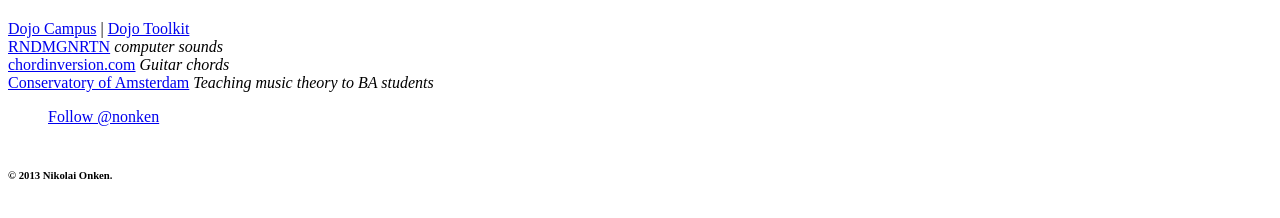
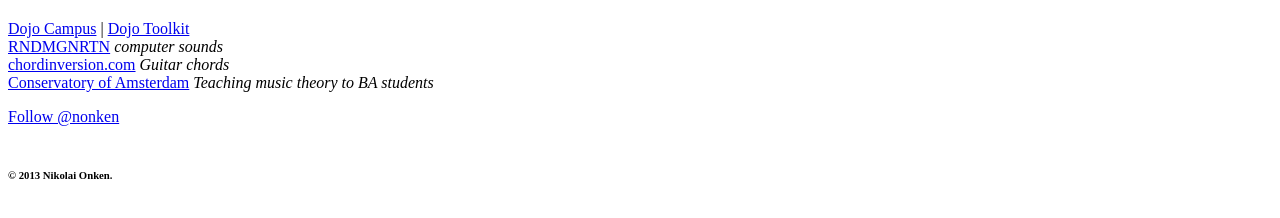
Before and after one commit to nonken/nikolaionken.com, a Jekyll site: the page built from about.md, in a window 1280 px wide. Shown: the part 652-870 px from the top of the page. Built offline with Jekyll 4.4.1, drawn with Linux system fonts in a browser that asks for light colours; nearby versions of some CDN libraries; comment, search, counter and statistics services are not loaded.

Commit message:
Changed about

```diff
--- a/about.md
+++ b/about.md
@@ -18,5 +18,7 @@
 [Conservatory of Amsterdam](http://cva.ahk.nl)  *Teaching music theory to BA students*
 
 
-> <a href="https://twitter.com/nonken" class="twitter-follow-button" data-show-count="false">Follow @nonken</a>
+<p style="text-indent:0;">
+<a href="https://twitter.com/nonken" class="twitter-follow-button" data-show-count="false">Follow @nonken</a>
 <script>!function(d,s,id){var js,fjs=d.getElementsByTagName(s)[0],p=/^http:/.test(d.location)?'http':'https';if(!d.getElementById(id)){js=d.createElement(s);js.id=id;js.src=p+'://platform.twitter.com/widgets.js';fjs.parentNode.insertBefore(js,fjs);}}(document, 'script', 'twitter-wjs');</script>
+</p>
```
